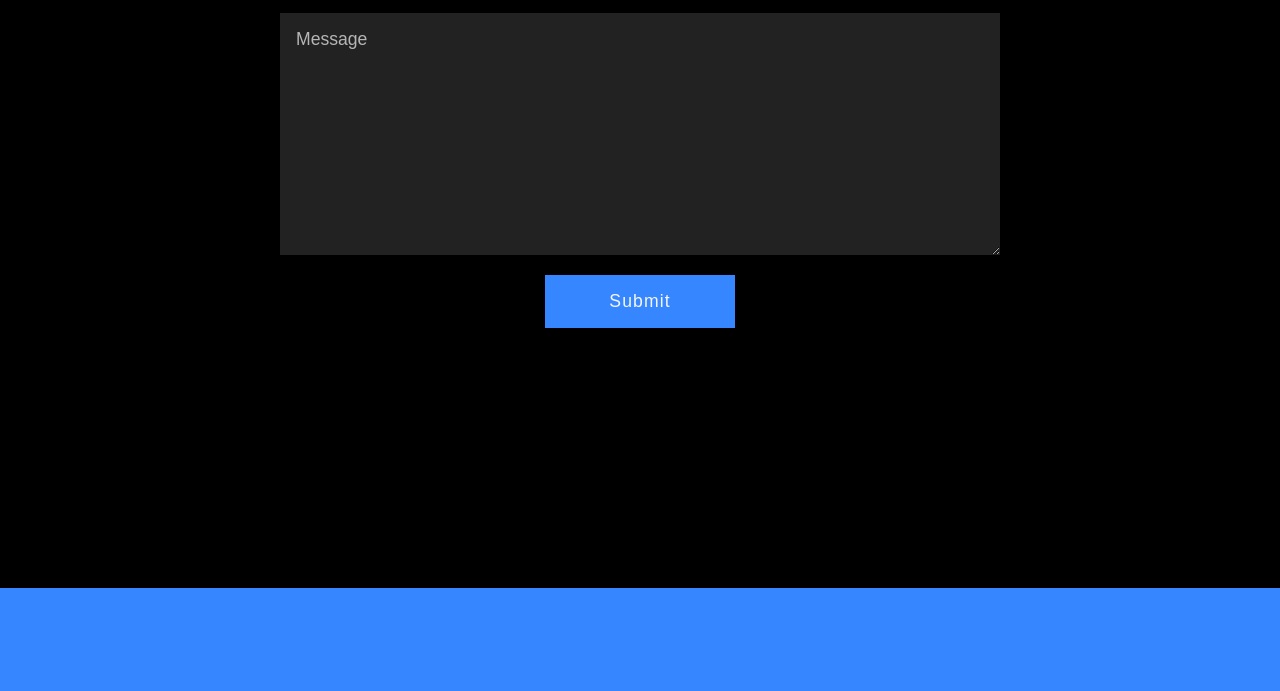
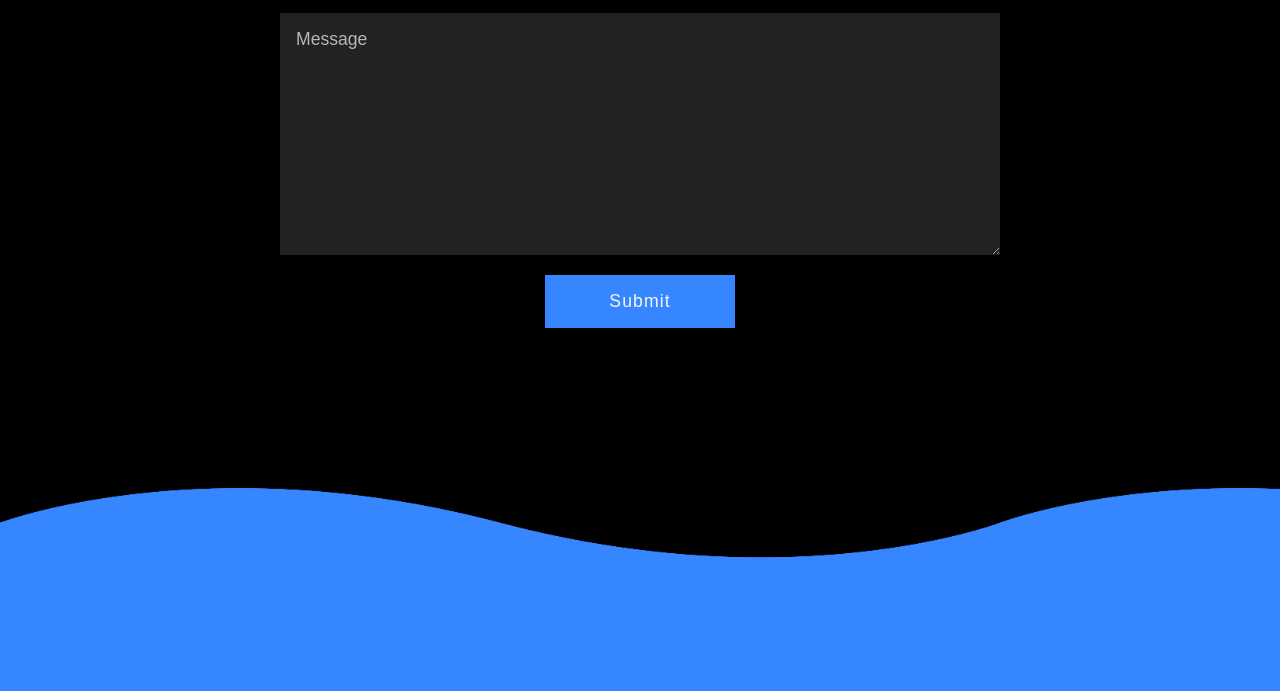
Before and after one commit to Rahul16-creator/portfolio_basics, a plain HTML site: page index.html in a window 1280 px wide. Shown: the part 6080-6771 px from the top of the page. Drawn offline with nearby package versions, Linux system fonts and the light colour scheme.

Commit message:
portfolio changes

```diff
--- a/style.css
+++ b/style.css
@@ -701,7 +701,7 @@ footer ul li ion-icon:hover {
   left: 0;
   width: 100%;
   height: 100px;
-  background: url("../dup/images/wave.png");
+  background: url("./images/wave.png");
   background-size: 1000px 100px;
 }
 
```
